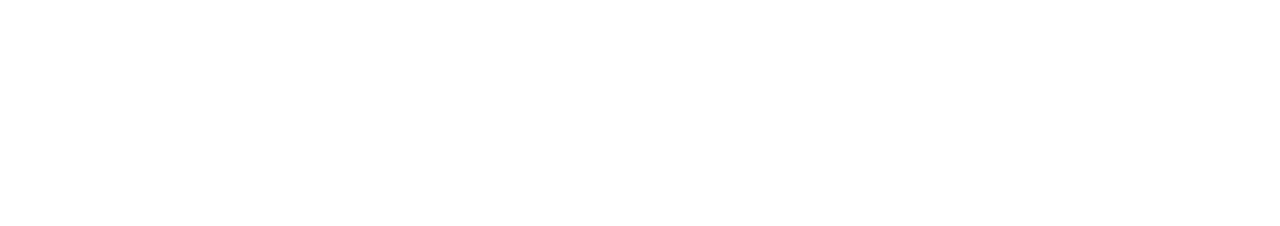
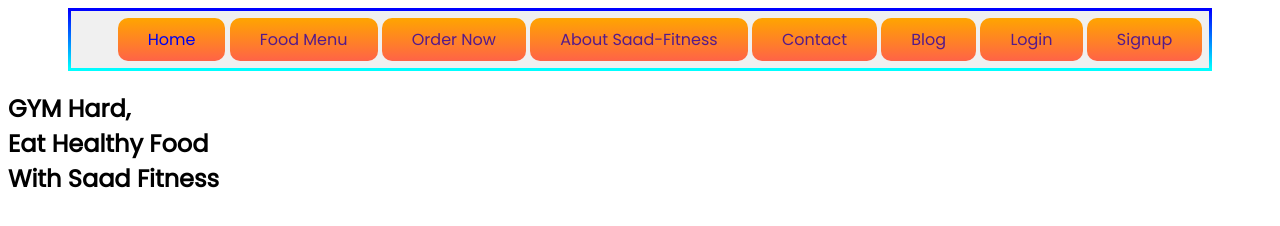
Before and after one commit to EngineerMaruf/saad-fitness, a plain HTML site: page index.html in a window 1280 px wide. Drawn offline with Linux system fonts and the light colour scheme.

Commit message:
header completed

```diff
--- /dev/null
+++ b/css/style.css
@@ -0,0 +1,23 @@
+body{
+
+    font-family: 'Poppins', sans-serif;
+}
+header{
+   text-align: center;
+   border: 3px solid;
+   border-image: linear-gradient(blue, cyan);
+   border-image-slice: 1;
+   width: 90%;
+   margin: auto;
+   background-color: rgba(128, 128, 128, 0.116);
+}
+header li
+{
+    display: inline;
+}
+header a{
+    text-decoration: none;
+    background-image: linear-gradient(orange, tomato);
+    padding: 10px 30px;
+    border-radius: 10px;
+}
--- a/index.html
+++ b/index.html
@@ -5,10 +5,36 @@
     <meta charset="UTF-8">
     <meta http-equiv="X-UA-Compatible" content="IE=edge">
     <meta name="viewport" content="width=device-width, initial-scale=1.0">
+    <link rel="preconnect" href="https://fonts.googleapis.com">
+    <link rel="preconnect" href="https://fonts.gstatic.com" crossorigin>
+    <link href="https://fonts.googleapis.com/css2?family=Poppins&display=swap" rel="stylesheet">
     <title>Saad || Fitness || Welcome</title>
+    <link rel="stylesheet" href="css/style.css">
 </head>
 
 <body>
+    <header>
+        <ul>
+            <li><a href="https://www.linkedin.com/in/md-maruf-527996a9/">Home</a></li>
+            <li><a href="">Food Menu</a></li>
+            <li><a href="">Order Now</a></li>
+            <li><a href="">About Saad-Fitness</a></li>
+            <li><a href="">Contact</a></li>
+            <li><a href="">Blog</a></li>
+            <li><a href="">Login</a></li>
+            <li><a href="">Signup</a></li>
+
+        </ul>
+    </header>
+
+    <section>
+        <div>
+            <h1>GYM Hard,<br> Eat Healthy Food <br> With Saad Fitness</h1>
+            <p></p>
+        </div>
+    </section>
+
+
 
 </body>
 
```
Also changed, not shown: images/Group 8425.png (added).
